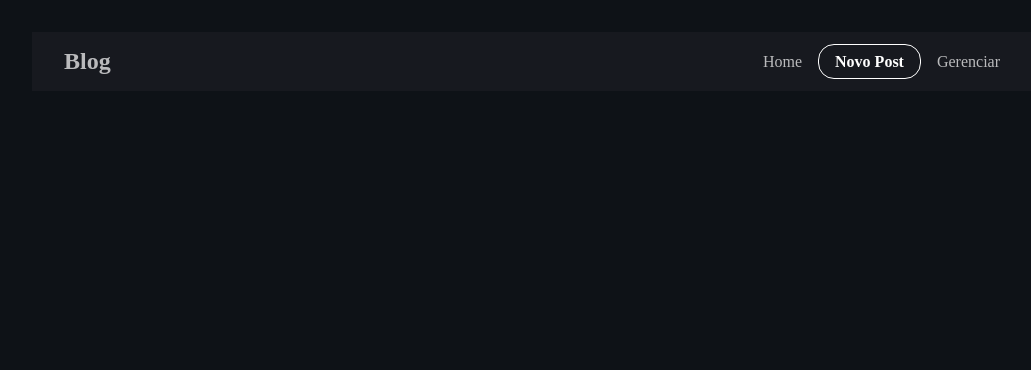
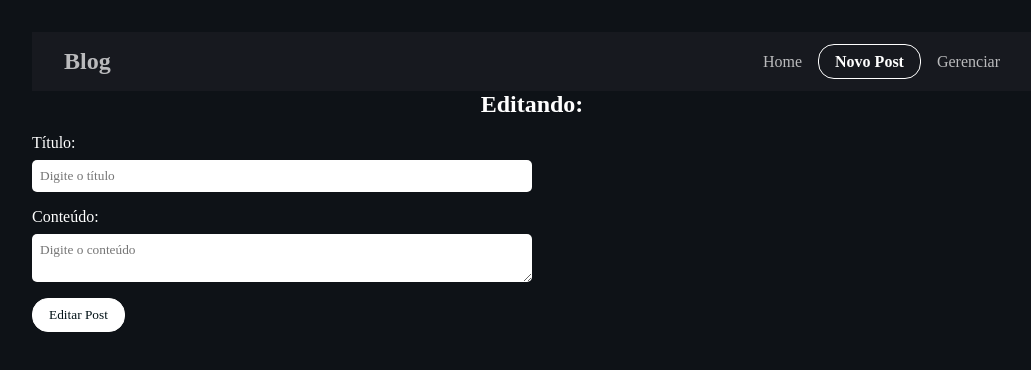
Before and after one commit to elissandroa/react-projects, a React (Vite) app in the folder blog_com_axios/: page /posts/edit/1 in a window 1280 px wide. Shown: the top 370 px of the page, without its empty margins (108-1139 px from the left). Built offline with nearby package versions, Linux system fonts and the light colour scheme; no server answers; a web font is replaced by a local one.

Commit message:
Project finished

```diff
--- a/blog_com_axios/src/App.jsx
+++ b/blog_com_axios/src/App.jsx
@@ -5,6 +5,7 @@ import { NewPost } from './pages/NewPost';
 import { Navbar } from './components/Navbar';
 import { Post } from './pages/Post';
 import { Admin } from './pages/Admin';
+import { EditPost } from './pages/EditPost';
 
 
 function App() {
@@ -17,6 +18,7 @@ function App() {
           <Route path='/' element={<Home />} />
           <Route path='/new' element={<NewPost />} />
           <Route path='/posts/:id' element={<Post />} />
+          <Route path='/posts/edit/:id' element={<EditPost />} />
           <Route path='/admin' element={<Admin />} />
         </Routes>
       </BrowserRouter>
--- a/blog_com_axios/src/pages/Admin/index.jsx
+++ b/blog_com_axios/src/pages/Admin/index.jsx
@@ -1,11 +1,12 @@
 import './styles.css'
 import { blogFetch } from '../../axios/config'
 import { useEffect, useState } from 'react'
-import { Link } from 'react-router-dom'
+import { Link, useParams } from 'react-router-dom'
 
 
 export const Admin = () => {
     const [posts, setPosts] = useState([]);
+    const { id } = useParams();
 
     const getPosts = async () => {
         try {
@@ -15,6 +16,13 @@ export const Admin = () => {
         } catch (error) {
             console.log(error)
         }
+    }
+
+    const deletePost = async (id) => {
+
+        await blogFetch.delete(`posts/${id}`);
+        const filteredPost = posts.filter((post) => post.id != id);
+        setPosts(filteredPost);
     }
 
     useEffect(() => {
@@ -32,8 +40,8 @@ export const Admin = () => {
                 <div className="post" key={post.id}>
                     <h2>{post.title}</h2>
                     <div className="actions">
-                        <Link className='btn edit-btn'>Editar</Link>
-                        <button className="btn delete-btn">Excluir</button>
+                        <Link to={`/posts/edit/${post.id}`} className='btn edit-btn'>Editar</Link>
+                        <button className="btn delete-btn"  onClick={() => deletePost(post.id)}>Excluir</button>
                     </div>
                 </div>
             ))}
--- /dev/null
+++ b/blog_com_axios/src/pages/EditPost/index.jsx
@@ -0,0 +1,71 @@
+import { useEffect, useState } from 'react'
+import { useParams } from 'react-router-dom'
+import { blogFetch } from '../../axios/config'
+import './styles.css'
+
+export const EditPost = () => {
+    const { id } = useParams();
+    const [post, setPost] = useState(null);
+    const [title, setTitle] = useState("");
+    const [body, setBody] = useState("");
+
+    const getPost = async () => {
+        const response = await blogFetch.get(`/posts/${id}`);
+        const data = response.data;
+        setTitle(data.title);
+        setBody(data.body);
+
+    }
+
+
+    const updatePost = async (e) => {
+        e.preventDefault();
+
+        const editedPost = {
+            title, body, userId: 1
+        }
+
+        await blogFetch.put(`/posts/${id}`, {
+            body: editedPost,
+        })
+    }
+
+    useEffect(() => {
+        getPost();
+    },[])
+
+    return (
+
+        <div className='new-post'>
+            <h2>Editando: {title}</h2>
+            <form onSubmit={(e) => updatePost(e)}>
+                <div className="form-control">
+                    <label htmlFor="title">Título:</label>
+                    <input
+                        type="text"
+                        name='title'
+                        id='title'
+                        placeholder='Digite o título'
+                        value={title || ""}
+                        onChange={(e) => setTitle(e.target.value)}
+                    />
+                </div>
+                <div className="form-control">
+                    <label htmlFor="body">Conteúdo:</label>
+                    <textarea
+                        name='body'
+                        id='body'
+                        placeholder='Digite o conteúdo'
+                        value={body || ""}
+                        onChange={(e) => setBody(e.target.value)}
+                    ></textarea>
+                </div>
+                <input
+                    type="submit"
+                    value='Editar Post'
+                    className='btn'
+                />
+            </form>
+        </div>
+    )
+}
```
Also changed, not shown: blog_com_axios/src/pages/EditPost/styles.css (added).
